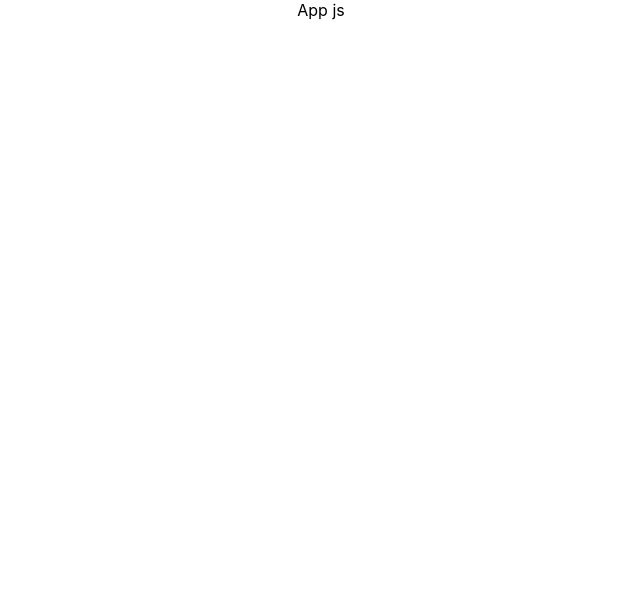
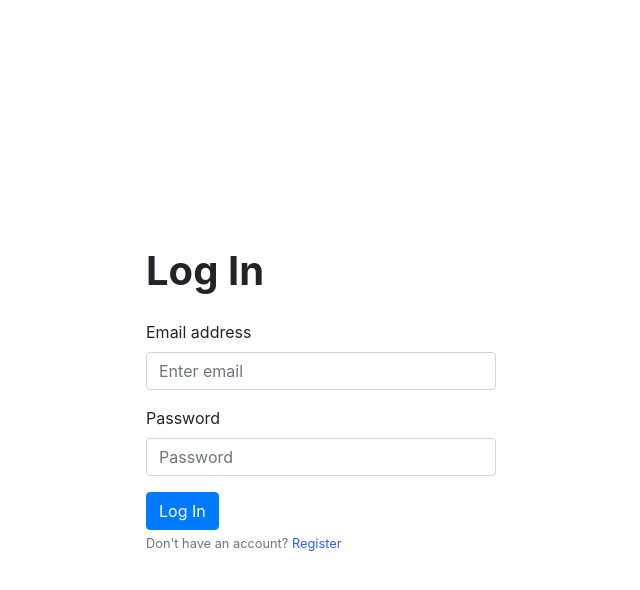
Before and after one commit to jmakhmudov/auth-app, a React (Create React App) app in the folder client/: page / in a window 1280 px wide. Shown: the top 590 px of the page, without its empty margins (319-959 px from the left). Built offline with nearby package versions, Linux system fonts and the light colour scheme.

Commit message:
creation of login.js

```diff
--- a/client/public/index.html
+++ b/client/public/index.html
@@ -10,34 +10,14 @@
       content="Web site created using create-react-app"
     />
     <link rel="apple-touch-icon" href="%PUBLIC_URL%/logo192.png" />
-    <!--
-      manifest.json provides metadata used when your web app is installed on a
-      user's mobile device or desktop. See https://developers.google.com/web/fundamentals/web-app-manifest/
-    -->
     <link rel="manifest" href="%PUBLIC_URL%/manifest.json" />
-    <!--
-      Notice the use of %PUBLIC_URL% in the tags above.
-      It will be replaced with the URL of the `public` folder during the build.
-      Only files inside the `public` folder can be referenced from the HTML.
-
-      Unlike "/favicon.ico" or "favicon.ico", "%PUBLIC_URL%/favicon.ico" will
-      work correctly both with client-side routing and a non-root public URL.
-      Learn how to configure a non-root public URL by running `npm run build`.
-    -->
-    <title>React App</title>
+    <link rel="stylesheet" href="https://cdn.jsdelivr.net/npm/bootstrap@4.3.1/dist/css/bootstrap.min.css"
+    integrity="sha384-ggOyR0iXCbMQv3Xipma34MD+dH/1fQ784/j6cY/iJTQUOhcWr7x9JvoRxT2MZw1T"
+    crossorigin="anonymous">
+    <title>Authorization App</title>
   </head>
   <body>
     <noscript>You need to enable JavaScript to run this app.</noscript>
     <div id="root"></div>
-    <!--
-      This HTML file is a template.
-      If you open it directly in the browser, you will see an empty page.
-
-      You can add webfonts, meta tags, or analytics to this file.
-      The build step will place the bundled scripts into the <body> tag.
-
-      To begin the development, run `npm start` or `yarn start`.
-      To create a production bundle, use `npm run build` or `yarn build`.
-    -->
   </body>
 </html>
--- a/client/src/App.css
+++ /dev/null
@@ -1,38 +0,0 @@
-.App {
-  text-align: center;
-}
-
-.App-logo {
-  height: 40vmin;
-  pointer-events: none;
-}
-
-@media (prefers-reduced-motion: no-preference) {
-  .App-logo {
-    animation: App-logo-spin infinite 20s linear;
-  }
-}
-
-.App-header {
-  background-color: #282c34;
-  min-height: 100vh;
-  display: flex;
-  flex-direction: column;
-  align-items: center;
-  justify-content: center;
-  font-size: calc(10px + 2vmin);
-  color: white;
-}
-
-.App-link {
-  color: #61dafb;
-}
-
-@keyframes App-logo-spin {
-  from {
-    transform: rotate(0deg);
-  }
-  to {
-    transform: rotate(360deg);
-  }
-}
--- a/client/src/App.js
+++ b/client/src/App.js
@@ -1,13 +1,14 @@
-import logo from './logo.svg';
-import './App.css';
+import React from "react"
+import './styles/App.css'
+import Login from "./components/Login"
 
 function App() {
 
   return (
     <div className="App">
-      App js
+      <Login/>
     </div>
   );
 }
 
-export default App;
+export default App
--- /dev/null
+++ b/client/src/components/Login.jsx
@@ -0,0 +1,35 @@
+import React from "react"
+
+const Login = () => {
+
+    return (
+        <div className="login-box">
+            <h1>Log In</h1>
+            <form>
+                <div class="form-group">
+                    <label for="exampleInputEmail1">Email address</label>
+                    <input
+                        type="email"
+                        class="form-control"
+                        id="exampleInputEmail1"
+                        aria-describedby="emailHelp"
+                        placeholder="Enter email"
+                    />
+                </div>
+                <div class="form-group">
+                    <label for="exampleInputPassword1">Password</label>
+                    <input
+                        type="password"
+                        class="form-control"
+                        id="exampleInputPassword1"
+                        placeholder="Password"
+                    />
+                </div>
+                <button type="submit" class="btn btn-primary">Log In</button>
+                <small id="emailHelp" class="form-text text-muted">Don't have an account? <span>Register</span></small>
+            </form>
+        </div>
+    )
+}
+
+export default Login
--- a/client/src/index.css
+++ /dev/null
@@ -1,13 +0,0 @@
-body {
-  margin: 0;
-  font-family: -apple-system, BlinkMacSystemFont, 'Segoe UI', 'Roboto', 'Oxygen',
-    'Ubuntu', 'Cantarell', 'Fira Sans', 'Droid Sans', 'Helvetica Neue',
-    sans-serif;
-  -webkit-font-smoothing: antialiased;
-  -moz-osx-font-smoothing: grayscale;
-}
-
-code {
-  font-family: source-code-pro, Menlo, Monaco, Consolas, 'Courier New',
-    monospace;
-}
--- a/client/src/index.js
+++ b/client/src/index.js
@@ -1,17 +1,8 @@
-import React from 'react';
-import ReactDOM from 'react-dom/client';
-import './index.css';
-import App from './App';
-import reportWebVitals from './reportWebVitals';
+import React from 'react'
+import ReactDOM from 'react-dom/client'
+import App from './App'
 
-const root = ReactDOM.createRoot(document.getElementById('root'));
+const root = ReactDOM.createRoot(document.getElementById('root'))
 root.render(
-  <React.StrictMode>
-    <App />
-  </React.StrictMode>
+  <App/>
 );
-
-// If you want to start measuring performance in your app, pass a function
-// to log results (for example: reportWebVitals(console.log))
-// or send to an analytics endpoint. Learn more: https://bit.ly/CRA-vitals
-reportWebVitals();
--- a/client/src/reportWebVitals.js
+++ /dev/null
@@ -1,13 +0,0 @@
-const reportWebVitals = onPerfEntry => {
-  if (onPerfEntry && onPerfEntry instanceof Function) {
-    import('web-vitals').then(({ getCLS, getFID, getFCP, getLCP, getTTFB }) => {
-      getCLS(onPerfEntry);
-      getFID(onPerfEntry);
-      getFCP(onPerfEntry);
-      getLCP(onPerfEntry);
-      getTTFB(onPerfEntry);
-    });
-  }
-};
-
-export default reportWebVitals;
--- /dev/null
+++ b/client/src/styles/App.css
@@ -0,0 +1,22 @@
+.App {
+    display: flex;
+    align-items: center;
+    justify-content: center;
+    width: 100vw;
+    height: 100vh;
+    padding: 20px;
+}
+
+.login-box {
+    width: 350px;
+}
+
+.login-box h1 {
+    font-weight: 700;
+    margin-bottom: 25px;
+}
+
+.form-text span {
+    cursor: pointer;
+    color: rgb(48, 92, 238);
+}
```
Also changed, not shown: client/src/setupTests.js (deleted, +0 -5 lines), client/src/components/SignUp.jsx (added), client/src/logo.svg (deleted), 15 other files (tests, documents, lock files or other folders).
